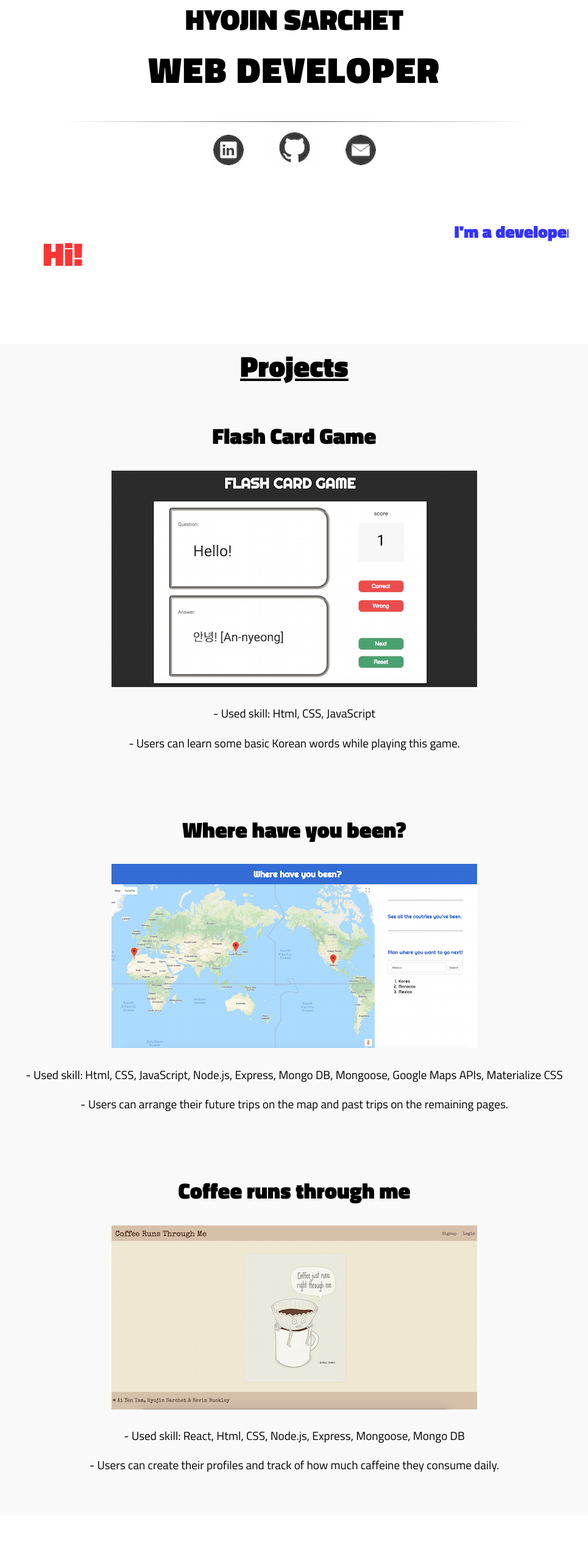
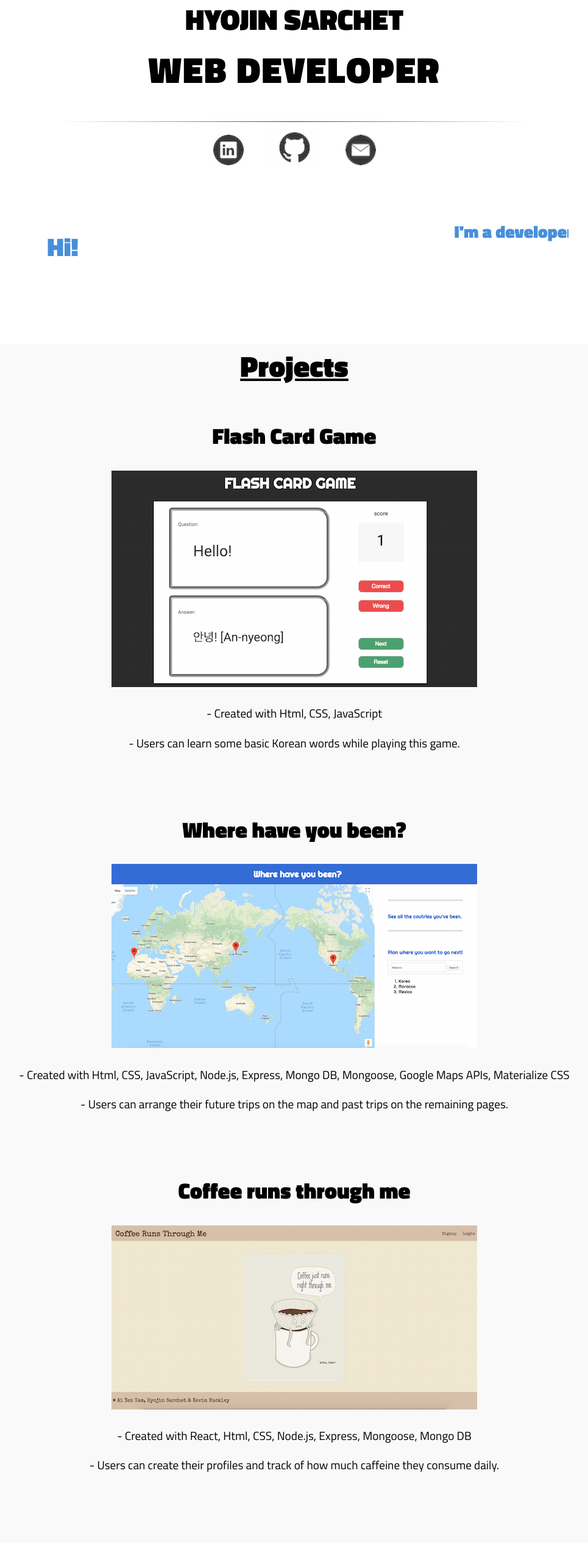
Before and after one commit to hyojinsarchet/hyojinsarchet.github.io, a React (Create React App) app in the folder my-app/: page / in a window 1280 px wide. Shown: the part 234-2765 px from the top of the page at 61% size, without its empty margins (157-1122 px from the left). Built offline with nearby package versions, Linux system fonts and the light colour scheme.

Commit message:
fixed some typos

```diff
--- a/my-app/src/components/App/App.css
+++ b/my-app/src/components/App/App.css
@@ -1,6 +1,12 @@
 .app {
   text-align: center;
   font-size: 1.5em;
+  /* height: 100%;
+  background-image: url(/images/background.jpeg);
+  background-repeat: no-repeat;
+  background-attachment: fixed;
+  background-position: center;
+  background-origin: content-box; */
 }
 
 .name {
--- a/my-app/src/components/Contact/Contact.css
+++ b/my-app/src/components/Contact/Contact.css
@@ -4,7 +4,7 @@
   background-attachment: fixed;
   background-position: center;
   background-origin: content-box;
-  margin-top: 50px;
+  margin: 50px auto 50px auto;
   padding: 50px;
   font-family: "Titillium Web", sans-serif;
 }
--- a/my-app/src/components/Home/Home.css
+++ b/my-app/src/components/Home/Home.css
@@ -14,29 +14,25 @@
 
 .slider {
   margin-top: 50px;
+  color: #1974d2;
 }
 
 .slide-one {
-  color: red;
   font-size: 1.5em;
   margin-top: 0px;
 }
 
 .slide-two {
-  color: blue;
   font-weight: 250;
 }
 
 .slide-three {
-  color: blue;
 }
 
 .slide-four {
-  color: blue;
 }
 
 .slide-five {
-  color: blue;
 }
 
 .in,
--- a/my-app/src/components/Home/Home.js
+++ b/my-app/src/components/Home/Home.js
@@ -33,7 +33,7 @@
 
         <Slider {...settings} className="slider">
           <div className="slide-one">
-            <h2>Hi!</h2>
+            <h3>Hi!</h3>
           </div>
           <div className="slide-two">
             <h3>I'm a developer based in Washington DC.</h3>
--- a/my-app/src/components/Project/Project.css
+++ b/my-app/src/components/Project/Project.css
@@ -16,6 +16,10 @@
 
 .project-three {
   margin-top: 100px;
+}
+
+.project-four {
+  margin: 100px auto 50px auto;
   padding-bottom: 50px;
 }
 
--- a/my-app/src/components/Project/Project.js
+++ b/my-app/src/components/Project/Project.js
@@ -11,14 +11,14 @@
           <a href="https://hyojinsarchet.github.io/Flash-Card-Game/">
             <img src="images/flash-card-game.png" alt="project-one" />
           </a>
-          <p> - Used skill: Html, CSS, JavaScript</p>
+          <p> - Created with Html, CSS, JavaScript</p>
           <p>
             - Users can learn some basic Korean words while playing this game.
           </p>
         </div>
         <div className="project-two">
           <h2>Where have you been?</h2>
-          <a href="https://sheltered-scrubland-75667.herokuapp.com/">
+          <a href="https://wherehaveyoubeen.herokuapp.com/">
             <img
               className="project-two-img"
               src="images/wherehaveyoubeen.png"
@@ -26,7 +26,7 @@
             />
           </a>
           <p>
-            - Used skill: Html, CSS, JavaScript, Node.js, Express, Mongo DB,
+            - Created with Html, CSS, JavaScript, Node.js, Express, Mongo DB,
             Mongoose, Google Maps APIs, Materialize CSS
           </p>
           <p>
@@ -40,12 +40,23 @@
             <img src="images/coffeerunsthroughme.png" alt="project-three" />
           </a>
           <p>
-            {" "}
-            - Used skill: React, Html, CSS, Node.js, Express, Mongoose, Mongo DB
+            - Created with React, Html, CSS, Node.js, Express, Mongoose, Mongo
+            DB
           </p>
           <p>
             - Users can create their profiles and track of how much caffeine
             they consume daily.
+          </p>
+        </div>
+        <div className="project-four">
+          <h2>Meal Prep Helper</h2>
+          <a href="http://mealprephelper.surge.sh/">
+            <img src="images/mealprephelper.png" alt="project-four" />
+          </a>
+          <p>- Created with React, Html, CSS, React Slick, React Material UI</p>
+          <p>
+            - Users can see the meal suggestions, get ideas, and plan their
+            meals for a week.
           </p>
         </div>
       </div>
```
Also changed, not shown: my-app/public/images/mealprephelper.png (added).
